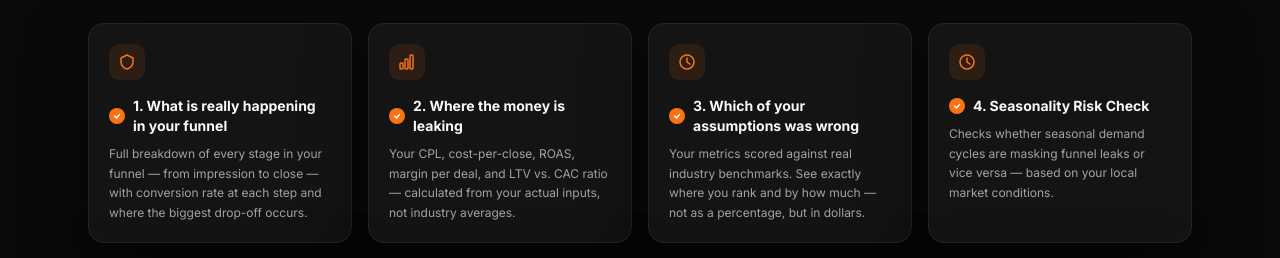
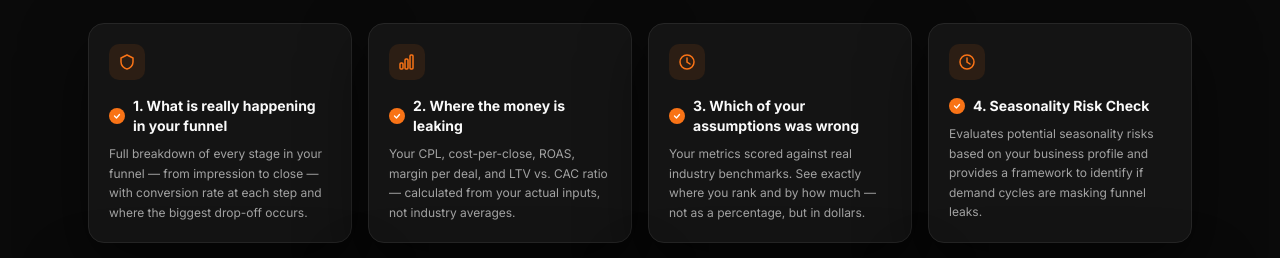
Before and after one commit to 1clipwizard1-bit/growth-diagnostic-site, a React (Vite) app: page / in a window 1280 px wide. Shown: the part 5160-5418 px from the top of the page. Built offline with nearby package versions, Linux system fonts and the light colour scheme.

Commit message:
copy: make seasonality check description neutral and framework-oriented

```diff
--- a/src/web/components/ReportIncludes.tsx
+++ b/src/web/components/ReportIncludes.tsx
@@ -23,7 +23,7 @@ const items = [
   },
   {
     title: '4. Seasonality Risk Check',
-    desc: 'Checks whether seasonal demand cycles are masking funnel leaks or vice versa — based on your local market conditions.',
+    desc: 'Evaluates potential seasonality risks based on your business profile and provides a framework to identify if demand cycles are masking funnel leaks.',
     iconPath: 'circle-clock',
     iconType: 'circle-clock',
   },
```
